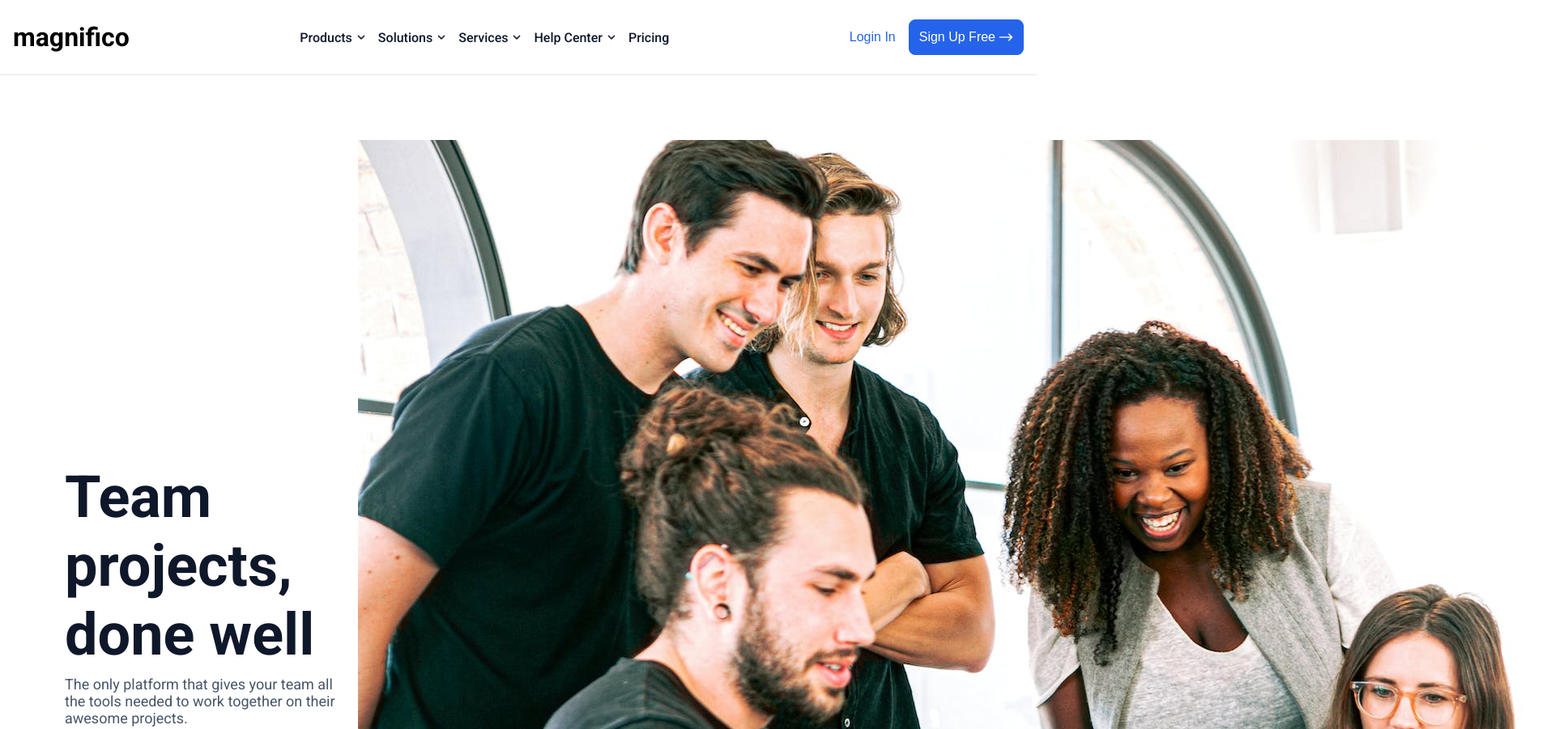
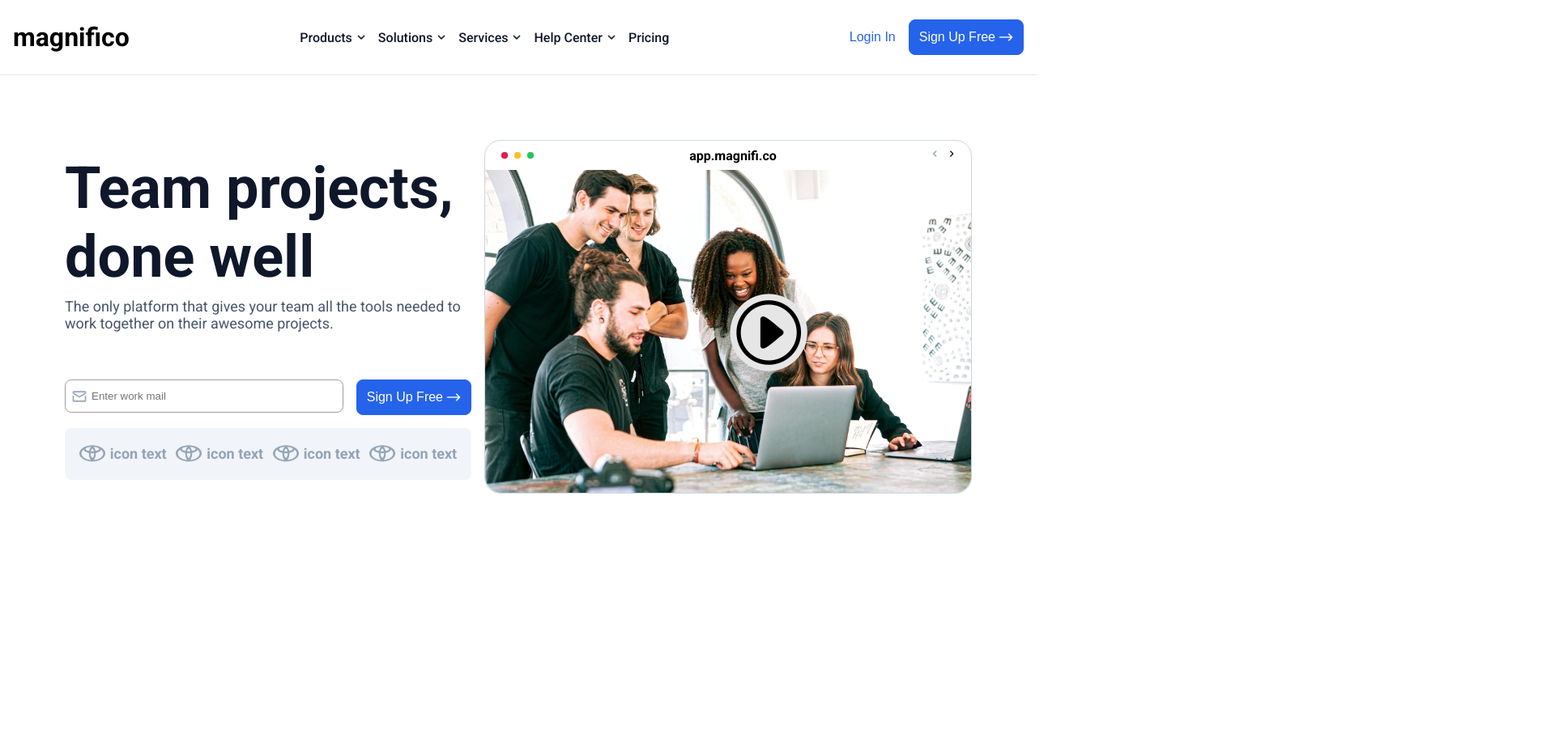
Before and after one commit to mahdi7596/project, a plain HTML site: page index.html in a window 1280 px wide. Shown: the top 901 px of the page at 81% size, 1920 px wide, since content can reach past the window. After the commit the page ends 800 px from the top, so only its background shows below. Drawn offline with Linux system fonts and the light colour scheme.

Commit message:
designed hero box for desktop viewport

```diff
--- a/index.html
+++ b/index.html
@@ -46,12 +46,13 @@
 
     <section class="landing-container hero-box">
         <div class="hero-box-content">
-            <div class="hero-box-content">
+            <div class="box-content">
                 <h1>Team projects, done well</h1>
                 <p>The only platform that gives your team all the tools needed to work together on their awesome
                     projects.
                 </p>
             </div>
+            <div class="mail-social-icons-container">
                 <div class="mail">
                     <div class="email-input">
                         <img src="assets/icons/mail.png" alt="">
@@ -83,8 +84,29 @@
                     </span>
                 </div>
             </div>
+        </div>
         <div class="hero-box-banner">
-            <img src="assets/images/banner.jpg" alt="">
+            <!-- mac tolbar -->
+            <div class="mac-tolbar">
+                <div class="dotss">
+                    <img src="assets/icons/red-dot.png" alt="">
+                    <img src="assets/icons/yellow-dot.png" alt="">
+                    <img src="assets/icons/green-dot.png" alt="">
+
+                </div>
+                <p>
+                    app.magnifi.co
+                </p>
+                <div class="arrows">
+                    <img src="assets/icons/disabled-arrow.png" alt="">
+                    <img src="assets/icons/arrow.png" alt="">
+                </div>
+            </div>
+            <div class="hero-banner">
+                <img src="assets/images/banner.jpg" class="banner" alt="">
+                <img src="assets/icons/play-icon.png" class="play-btn" alt="">
+
+            </div>
         </div>
     </section>
 
--- a/style.css
+++ b/style.css
@@ -130,32 +130,42 @@ nav a {
 .hero-box {
   display: flex;
   gap: 16px;
-  align-items: center;
+  /* align-items: center; */
   padding: 80px;
 }
+
+/* hero-box-content */
 
 .hero-box-content {
   display: flex;
   flex-direction: column;
+  justify-content: space-around;
+  /* height: 100%; */
   gap: 24px;
 }
 
-.hero-box .hero-box-content {
+.hero-box .hero-box-content .box-content {
   display: flex;
   flex-direction: column;
   gap: 8px;
 }
 
-.hero-box .hero-box-content .hero-box-content h1 {
+.hero-box .hero-box-content .box-content h1 {
   color: var(--neutral);
   font-weight: bold;
   font-size: 72px;
 }
 
-.hero-box .hero-box-content .hero-box-content p {
+.hero-box .hero-box-content .box-content p {
   font-size: 18px;
   color: var(--ligthNeutral);
   font-weight: 400;
+}
+
+.mail-social-icons-container {
+  display: flex;
+  flex-direction: column;
+  gap: 16px;
 }
 
 .hero-box .hero-box-content .mail {
@@ -177,7 +187,7 @@ nav a {
   left: 8px;
 }
 
-.social-icons {
+.hero-box .hero-box-content .social-icons {
   font-size: 18px;
   font-weight: 700;
   background-color: #f1f5f9;
@@ -190,14 +200,67 @@ nav a {
   gap: 8px;
 }
 
-.social-icons span {
+.hero-box .hero-box-content .social-icons span {
   display: flex;
   align-items: center;
   gap: 6px;
 }
 
-.social-icons span img {
+.hero-box .hero-box-content .social-icons span img {
   width: 32px;
+}
+
+/* hero-box-banner */
+
+.hero-box-banner {
+  /* flex: 1; */
+  border: solid 1px #cbd5e1;
+  border-radius: 20px;
+}
+
+.hero-box-banner .mac-tolbar {
+  display: flex;
+  align-items: center;
+  justify-content: space-between;
+  padding: 8px 16px;
+}
+
+.hero-box-banner .mac-tolbar .dotss {
+  display: flex;
+  align-items: center;
+}
+
+.hero-box-banner .mac-tolbar .dotss img {
+  width: 16px;
+}
+
+/* .hero-box-banner .mac-tolbar p {
+} */
+
+.hero-box-banner .mac-tolbar .arrows img {
+  width: 16px;
+}
+
+.hero-box .hero-box-banner .hero-banner {
+  position: relative;
+  /* background-color: red; */
+  height: 399px;
+}
+
+.hero-box-banner .hero-banner .banner {
+  width: 600px;
+  height: 100%;
+  border-radius: 20px;
+  border-top-left-radius: 0px;
+  border-top-right-radius: 0px;
+}
+
+.hero-box-banner .hero-banner .play-btn {
+  position: absolute;
+  top: 50%;
+  left: 50%;
+  transform: translateX(-50%);
+  transform: translateY(-50%);
 }
 
 @media screen and (max-width: 910px) {
```
Also changed, not shown: assets/icons/disabled-arrow.png (added), assets/icons/green-dot.png (added), assets/icons/play-icon.png (added), assets/icons/red-dot.png (added), assets/icons/yellow-dot.png (added), 3 other files. Lines whose indentation alone changed are shown as unchanged.
